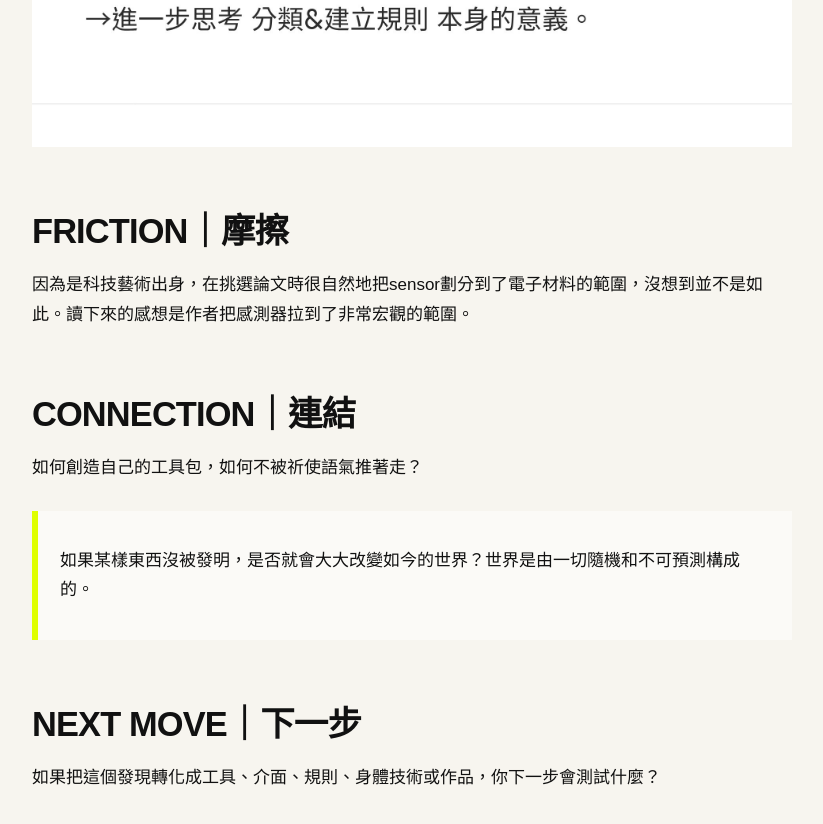
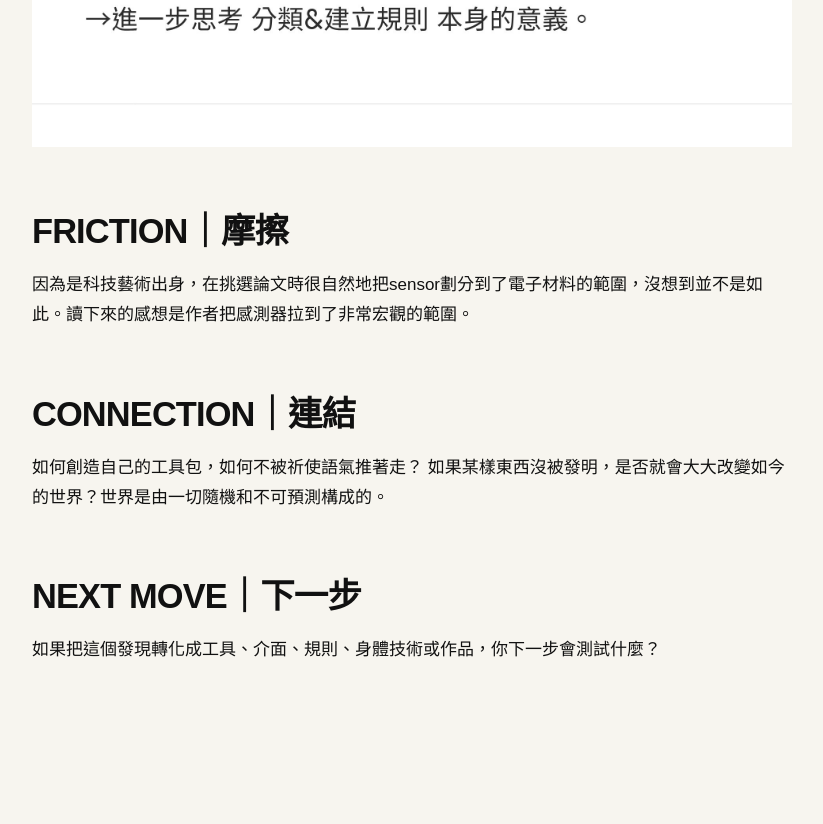
Before and after one commit to irisalco/fieldworkarchive, a Jekyll site: the page built from weeks/week-05.md, in a window 1280 px wide and 900 px high, scrolled down 1794 px. Shown: the top 824 px of the window, without its empty margins (48-871 px from the left). Built offline with Jekyll 4.4.1, drawn with Linux system fonts in a browser that asks for light colours; after the commit the page ends 2566 px from its top, so only the background shows below that.

```diff
--- a/weeks/week-05.md
+++ b/weeks/week-05.md
@@ -23,7 +23,7 @@ permalink: /weeks/week-05/
 ## CONNECTION｜連結
 
 如何創造自己的工具包，如何不被祈使語氣推著走？
-> 如果某樣東西沒被發明，是否就會大大改變如今的世界？世界是由一切隨機和不可預測構成的。
+如果某樣東西沒被發明，是否就會大大改變如今的世界？世界是由一切隨機和不可預測構成的。
 
 ## NEXT MOVE｜下一步
 
```
